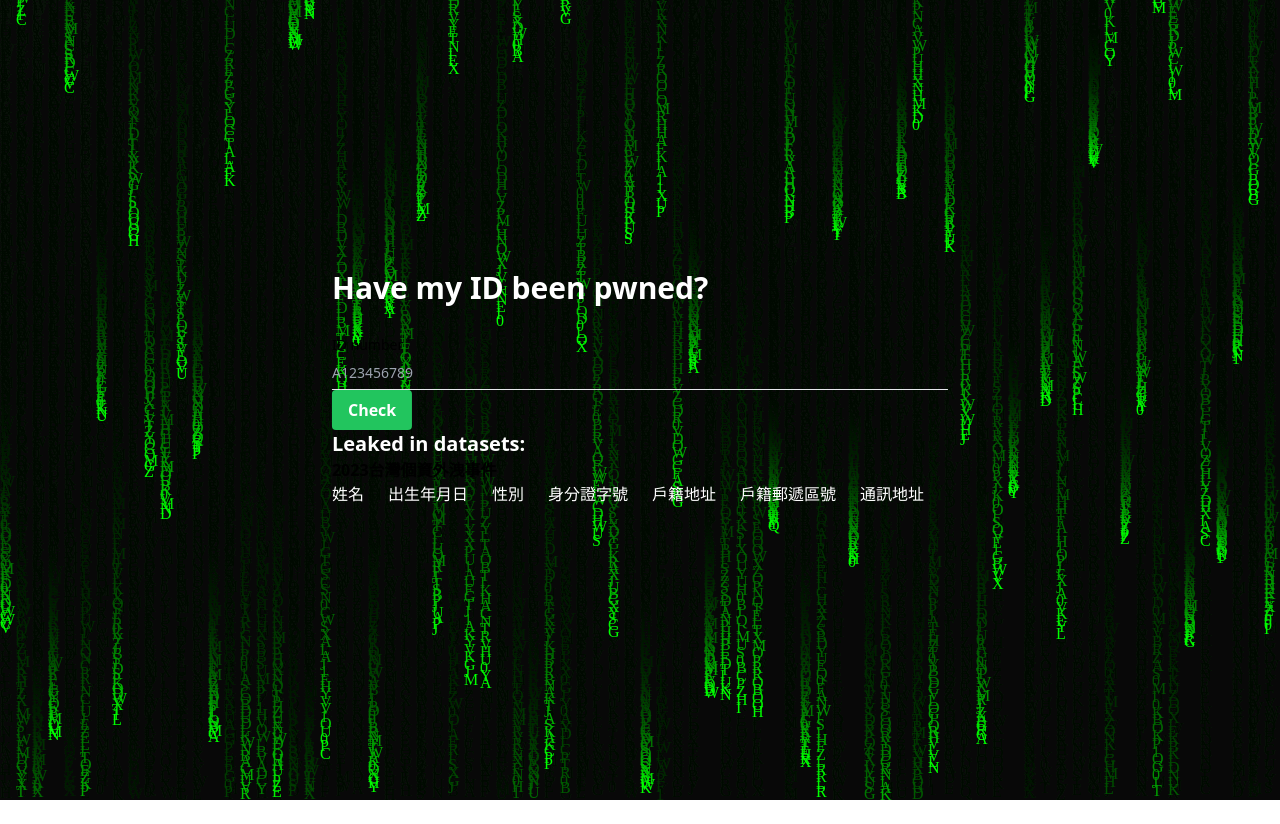
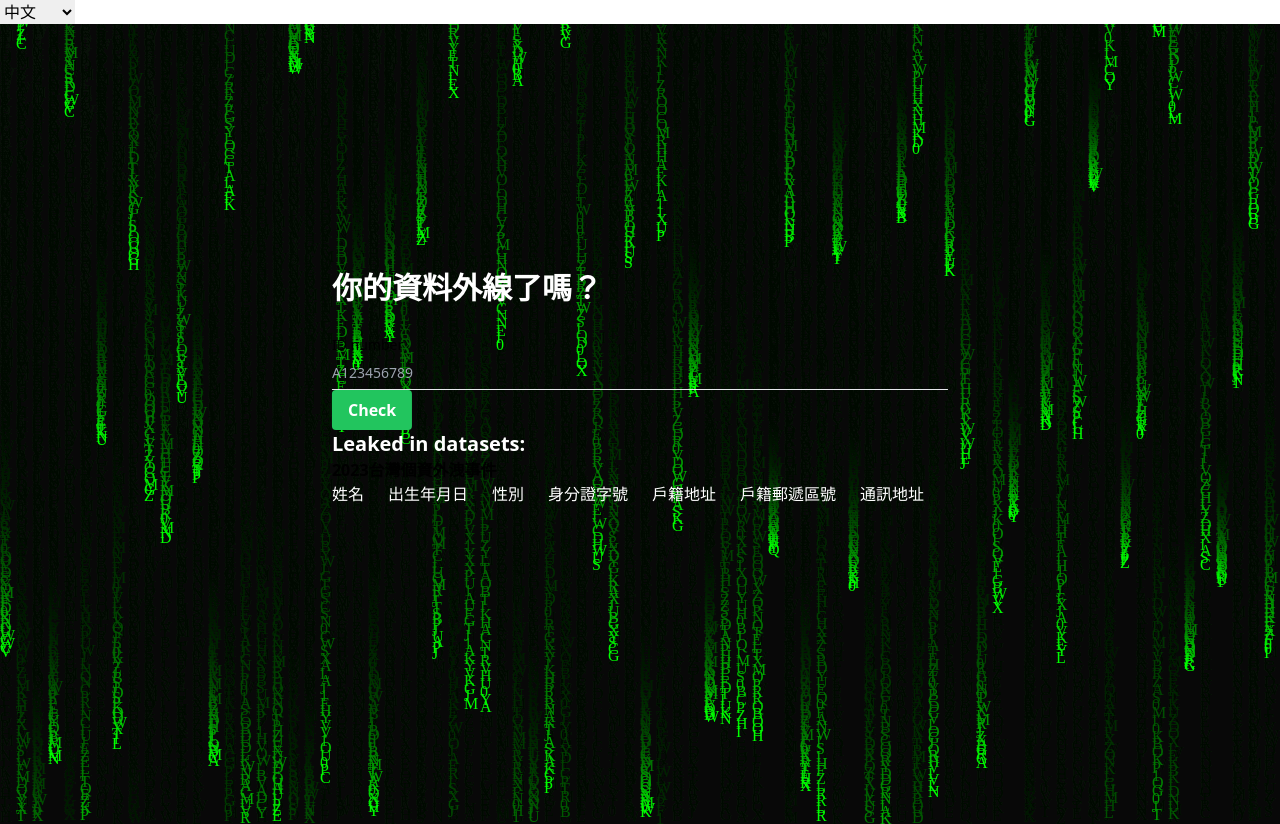
Before and after one commit to Vincent550102/haveidbeenpwned, a Vue app in the folder app/: page / in a window 1280 px wide. Before the commit the page ends 800 px from the top, so only its background shows below. Built offline with nearby package versions, Linux system fonts and the light colour scheme.

Commit message:
Add i18n + title translation

```diff
--- a/app/src/App.vue
+++ b/app/src/App.vue
@@ -1,6 +1,7 @@
 <script>
 import axios from 'axios';
 import VividBackground from './components/VividBackground.vue'
+import { useI18n } from 'vue-i18n'
 
 const api = new axios.Axios({
   baseURL: 'http://ocrserver.vincent55.tw:8000',
@@ -11,6 +12,10 @@ const api = new axios.Axios({
 })
 
 export default {
+  setup() {
+    const { t, locale } = useI18n({ useScope: 'global' })
+    return { t, locale }
+  },
   data() {
     return {
       idNumber: "",
@@ -50,9 +55,17 @@ export default {
 
 <template>
   <div class="relative w-screen h-screen">
+    <header>
+      <select v-model="locale">
+        <option value="zh-tw">中文</option>
+        <option value="en">English</option>
+      </select>
+    </header>
     <VividBackground class="w-full h-full" />
     <div class="absolute z-10 top-1/2 left-1/2 transform -translate-x-1/2 -translate-y-1/2">
-      <h1 class="text-3xl font-bold text-white">Have my ID been pwned?</h1>
+      <h1 class="text-3xl font-bold text-white">
+        {{ t("message.title") }}
+      </h1>
       <div class="relative mt-10 h-11 w-full min-w-[200px]">
         <input placeholder="A123456789" v-model="idNumber"
           class="peer text-white h-full w-full border-b border-blue-gray-200 bg-transparent pt-4 pb-1.5 font-sans text-sm font-normal text-blue-gray-700 outline outline-0 transition-all placeholder-shown:border-blue-gray-200 focus:border-green-500 focus:outline-0 disabled:border-0 disabled:bg-blue-gray-50" />
--- a/app/src/main.js
+++ b/app/src/main.js
@@ -1,5 +1,14 @@
 import { createApp } from 'vue'
 import './style.css'
 import App from './App.vue'
+import { createI18n } from 'vue-i18n'
+import messages from './messages.json'
 
-createApp(App).mount('#app')
+const i18n = createI18n({
+  legacy: false, // set `false` in order to use Composition API
+  locale: 'zh-tw', // set locale
+  fallbackLocale: 'en', // set fallback locale
+  messages, // set locale messages
+})
+
+createApp(App).use(i18n).mount('#app')
--- /dev/null
+++ b/app/src/messages.json
@@ -0,0 +1,12 @@
+{
+  "en": {
+    "message": {
+      "title": "Have my ID been pwned?"
+    }
+  },
+  "zh-tw": {
+    "message": {
+      "title": "你的資料外線了嗎？"
+    }
+  }
+}
```
